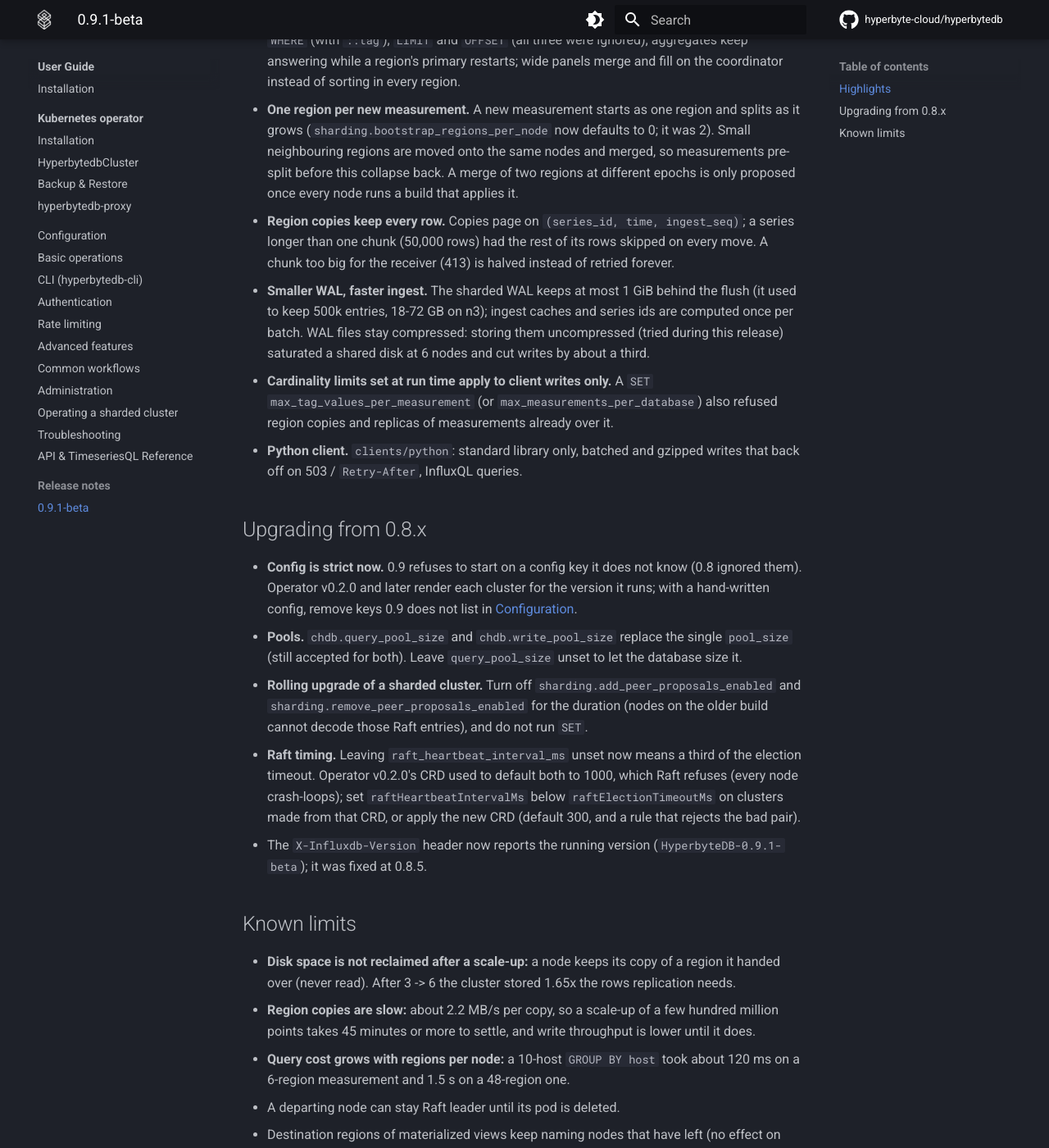
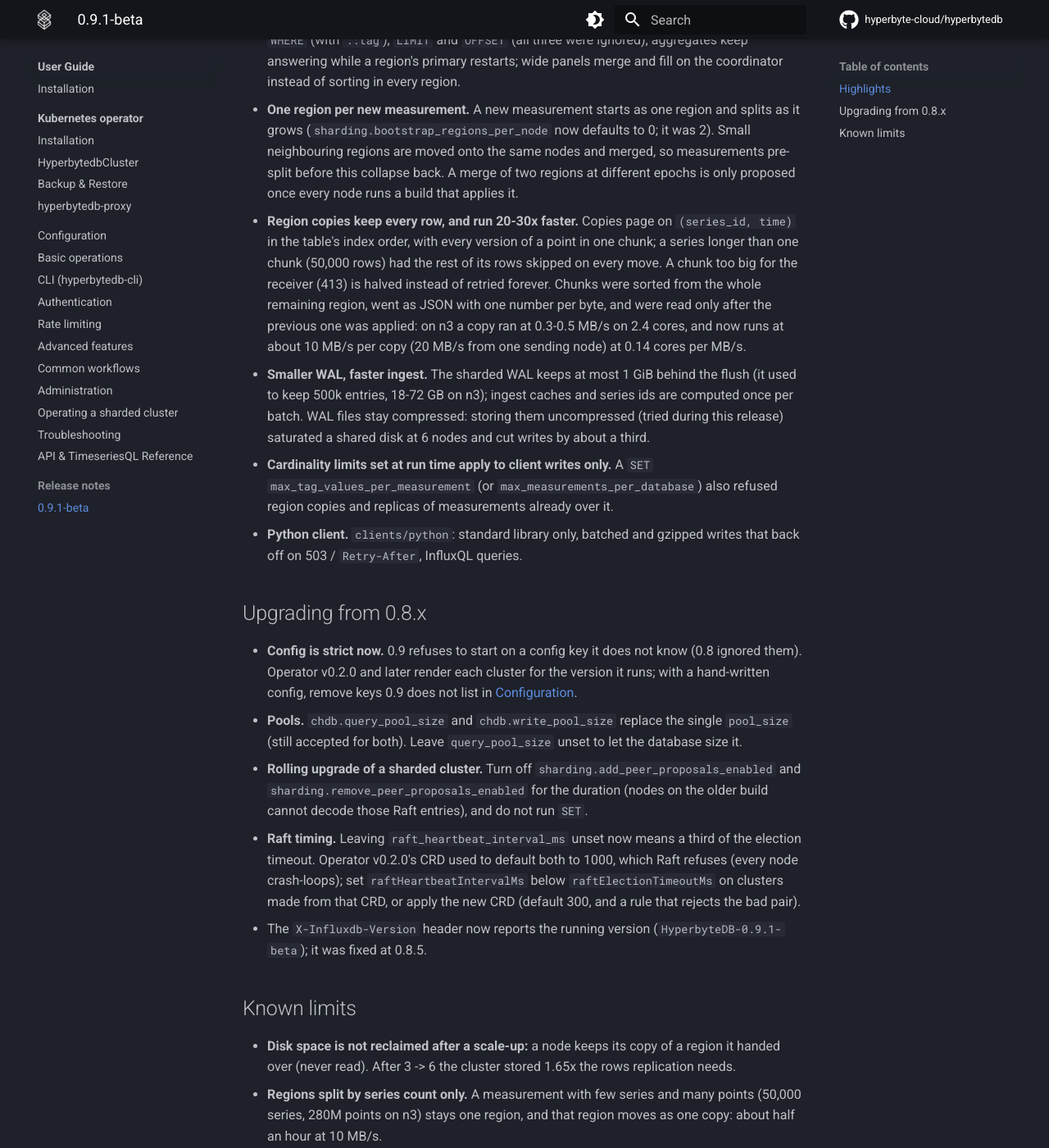
Before and after one commit to hyperbyte-cloud/hyperbytedb, an MkDocs documentation site: the page built from docs/user-guide/release-notes-0.9.1-beta.md, in a window 1280 px wide and 1400 px high, scrolled down 1276 px. Shown: the whole window at 82% size. Built offline with MkDocs 1.6.1 and Material for MkDocs 9.7.7, drawn with Linux system fonts in a browser that asks for light colours; comment, search, counter and statistics services are not loaded; some of the changed text lies outside the part shown.

Commit message:
Review fixes: health answers 503, newlines in string fields, R7 gate
- Python client: health() returns a 503 (draining, syncing) at once; it
  was retried with backoff, about 15 s before returning the same answer.
- Python client: a newline in a string field value is refused, as in
  names and tags; written raw it split the line.
- Rolling-restart e2e: an unreadable RemovePeer counter fails R7 instead
  of reading as 0, which passed after a mass eviction.
- Release notes: copies 20-30x faster; known issues found on n3
  (series-only splits, replicas diverging after a scale-down under
  writes, the 30 s request timeout capping queries).

```diff
--- a/docs/user-guide/release-notes-0.9.1-beta.md
+++ b/docs/user-guide/release-notes-0.9.1-beta.md
@@ -56,10 +56,15 @@
   the same nodes and merged, so measurements pre-split before this collapse
   back. A merge of two regions at different epochs is only proposed once
   every node runs a build that applies it.
-- **Region copies keep every row.** Copies page on `(series_id, time,
-  ingest_seq)`; a series longer than one chunk (50,000 rows) had the rest of
-  its rows skipped on every move. A chunk too big for the receiver (413) is
-  halved instead of retried forever.
+- **Region copies keep every row, and run 20-30x faster.** Copies page on
+  `(series_id, time)` in the table's index order, with every version of a
+  point in one chunk; a series longer than one chunk (50,000 rows) had the
+  rest of its rows skipped on every move. A chunk too big for the receiver
+  (413) is halved instead of retried forever. Chunks were sorted from the
+  whole remaining region, went as JSON with one number per byte, and were
+  read only after the previous one was applied: on n3 a copy ran at
+  0.3-0.5 MB/s on 2.4 cores, and now runs at about 10 MB/s per copy
+  (20 MB/s from one sending node) at 0.14 cores per MB/s.
 - **Smaller WAL, faster ingest.** The sharded WAL keeps at most 1 GiB behind
   the flush (it used to keep 500k entries, 18-72 GB on n3); ingest caches and
   series ids are computed once per batch. WAL files stay compressed: storing
@@ -98,9 +103,17 @@
 - **Disk space is not reclaimed after a scale-up:** a node keeps its copy of
   a region it handed over (never read). After 3 -> 6 the cluster stored 1.65x
   the rows replication needs.
-- **Region copies are slow:** about 2.2 MB/s per copy, so a scale-up of a
-  few hundred million points takes 45 minutes or more to settle, and write
-  throughput is lower until it does.
+- **Regions split by series count only.** A measurement with few series and
+  many points (50,000 series, 280M points on n3) stays one region, and that
+  region moves as one copy: about half an hour at 10 MB/s.
+- **Replicas of a region can disagree after a scale-down under writes.** In
+  one 8 -> 3 run on n3, a database created as the scale-down began ended with
+  two of three replicas (the primary among them) short of 3.9M of 282M
+  acknowledged points; the third replica had them all, so nothing was lost,
+  but queries read the short primary. Being investigated; avoid creating
+  measurements while nodes are being removed.
+- **Queries are cut off at `server.request_timeout_secs` (30 s)** whatever
+  `query_timeout_secs` is set to: raise both for long queries.
 - **Query cost grows with regions per node:** a 10-host `GROUP BY host` took
   about 120 ms on a 6-region measurement and 1.5 s on a 48-region one.
 - A departing node can stay Raft leader until its pod is deleted.
```
Also changed, not shown: 5 other files.
